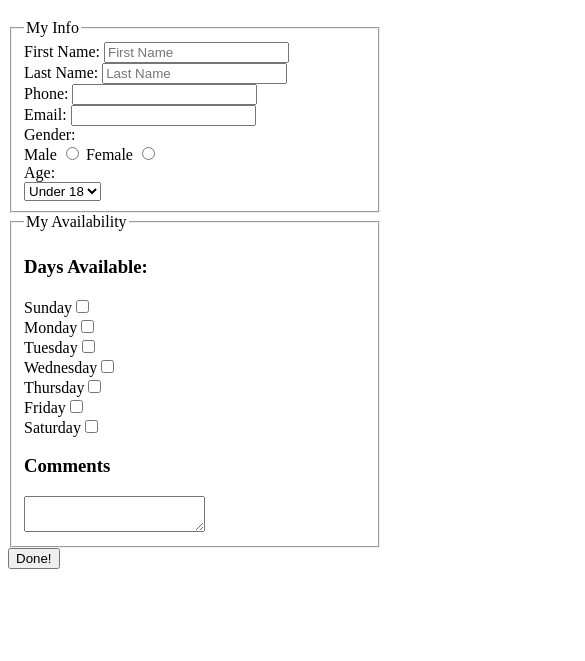
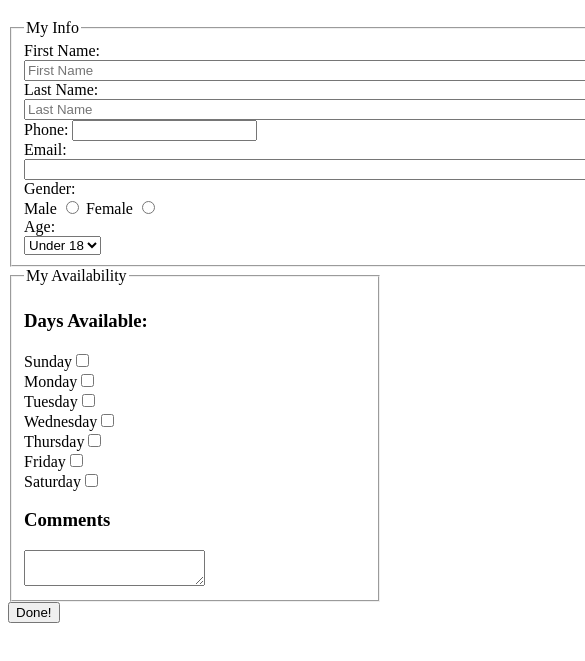
Before and after one commit to Thembie13/webdev_lab5, a plain HTML site: page index.html in a window 390 px wide. Shown: the part 61-722 px from the top of the page, 585 px wide, since content can reach past the window. Drawn offline with Linux system fonts and the light colour scheme.

Commit message:
size for names, phone , and email

```diff
--- a/index.html
+++ b/index.html
@@ -9,10 +9,10 @@
   <form action="http://bloomingdale.sat.iit.edu/kriedan/lab3formscript.php" method="post">
     <fieldset>
       <legend>My Info</legend>
-      <div><label>First Name: <input type="text" name = "first_name_field" placeholder="First Name"></label></div>
-      <div><label>Last Name: <input type="text" name="last_name_field" placeholder="Last Name"></label></div>
-      <div><label>Phone: <input type="number" name="phone_field"></label></div>
-      <div><label>Email: <input type="email" anme="email_field"></label></div>
+      <div><label>First Name: <input size="100" type="text" name = "first_name_field" placeholder="First Name"></label></div>
+      <div><label>Last Name: <input size="100" type="text" name="last_name_field" placeholder="Last Name"></label></div>
+      <div><label>Phone: <input size="100" type="number" name="phone_field"></label></div>
+      <div><label>Email: <input size="100" type="email" anme="email_field"></label></div>
       <div>Gender: </div>
       <div>
         <label>Male <input type="radio" name="gender_field" value="male"></label>
```
